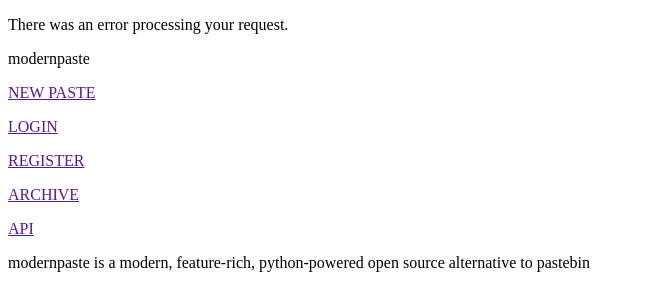
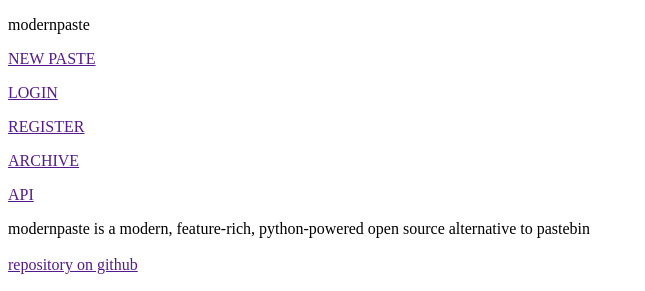
Before and after one commit to LINKIWI/modern-paste, a Python web app: template app/templates/paste/archive.html in a window 1280 px wide. Shown: the top 291 px of the page, without its empty margins (0-645 px from the left). Run offline with Jinja, Linux system fonts and the light colour scheme; the template is opened without the code that fills it, so the values that code supplies are empty; some libraries are stand-ins or nearby versions.

Commit message:
Fixed success alert text in AlertController

```diff
--- a/app/static/js/universal/AlertController.js
+++ b/app/static/js/universal/AlertController.js
@@ -20,11 +20,14 @@ modernPaste.universal.AlertController = function() {
 modernPaste.universal.AlertController.displayAlert = function(alertType, message) {
     this.alertContainer = $('#alert');
     this.alertMessage = this.alertContainer.find('.alert-message');
+    this.alertTitle = this.alertContainer.find('.alert-title');
 
     this.alertContainer.removeClass();
     if (alertType === this.ALERT_TYPE_SUCCESS) {
+        this.alertTitle.text('');
         this.alertContainer.addClass('alert-success');
     } else if (alertType === this.ALERT_TYPE_FAILURE) {
+        this.alertTitle.text('There was an error processing your request.');
         this.alertContainer.addClass('alert-error');
     }
 
--- a/app/templates/base.html
+++ b/app/templates/base.html
@@ -31,7 +31,7 @@
 <body>
     <div id="alert">
         <p class="sans-serif regular white size-3">
-            <span class="sans-serif semibold">There was an error processing your request.</span>
+            <span class="alert-title sans-serif semibold"></span>
             <span class="alert-message"></span>
         </p>
     </div>
```
